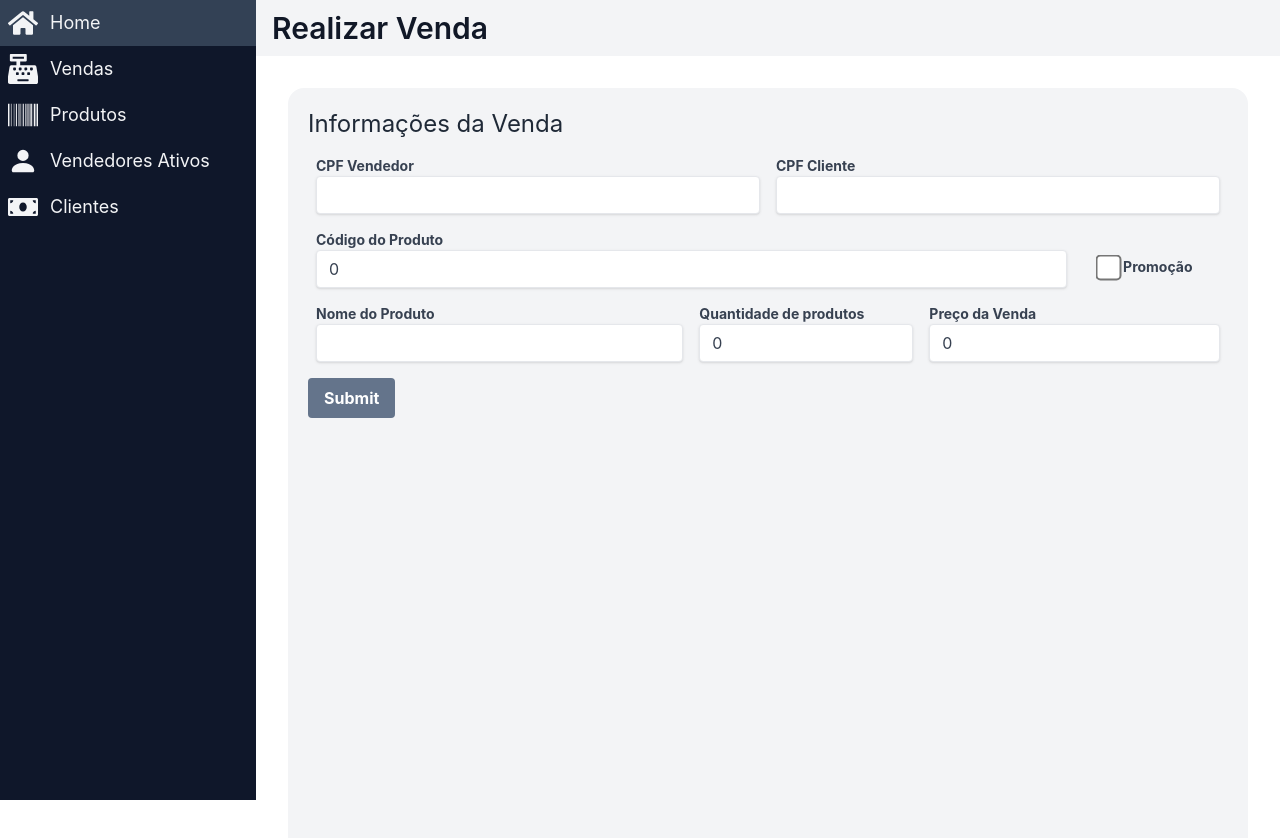
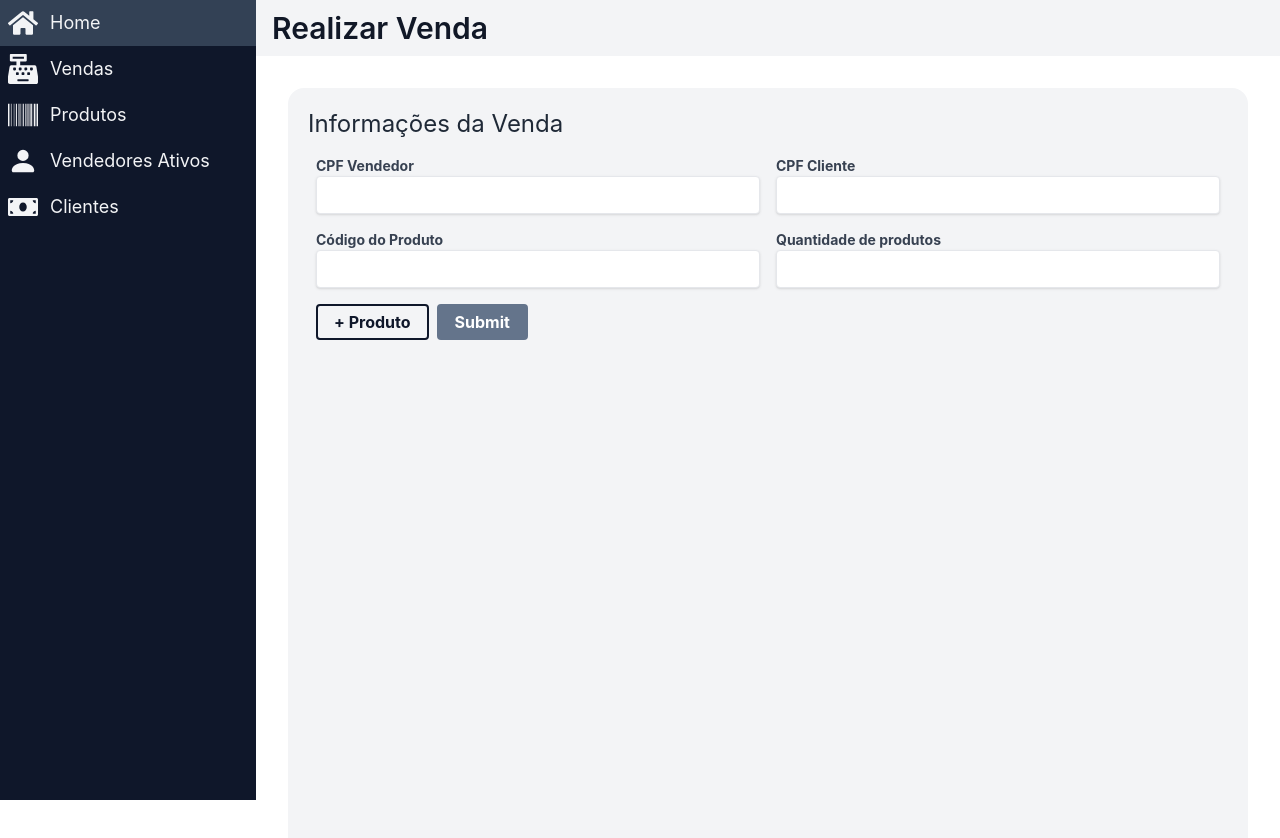
Before and after one commit to brunomariz/lab_engsoft, a Next.js app in the folder frontend/: page /vendas/vender in a window 1280 px wide. Shown: the top 838 px of the page. Built offline with nearby package versions, Linux system fonts and the light colour scheme.

Commit message:
feat: add array of products

```diff
--- a/frontend/components/Forms/VendaForm/VendaForm.tsx
+++ b/frontend/components/Forms/VendaForm/VendaForm.tsx
@@ -1,5 +1,5 @@
 import { Form, Formik } from "formik";
-import React from "react";
+import React, { useState } from "react";
 import {
   IVendaValidation,
   vendaValidation,
@@ -9,21 +9,22 @@ import Input from "../../Input/Input";
 type Props = {};
 
 function VendaForm({}: Props) {
+  const [numProducts, setnumProducts] = useState(1);
   const initialValues: IVendaValidation = {
     cpf_cliente: "",
     cpf_vendedor: "",
-    codigo_produto: 0,
-    em_promocao: false,
-    nome_produto: "",
-    preco_venda: 0,
-    quantidade_produto: 0,
+    produtos: [],
+    // codigo_produto: 0,
+    // em_promocao: false,
+    // nome_produto: "",
+    // preco_venda: 0,
+    // quantidade_produto: 0,
   };
   const handleSubmit = (values: IVendaValidation) => {
     console.log(values);
   };
   return (
     <div>
-      <h2 className="">Informações da Venda</h2>
       <Formik
         initialValues={initialValues}
         onSubmit={(values, actions) => {
@@ -37,11 +38,26 @@ function VendaForm({}: Props) {
             <Input label="CPF Vendedor" name="cpf_vendedor"></Input>
             <Input label="CPF Cliente" name="cpf_cliente"></Input>
           </div>
+          {Array.apply(null, Array(numProducts)).map((item, index) => {
+            return (
               <div className="grid grid-cols-12">
-            <div className="col-span-10">
-              <Input label="Código do Produto" name="codigo_produto"></Input>
+                <div className="col-span-6">
+                  <Input
+                    label="Código do Produto"
+                    name={`produtos.${index}.codigo_produto`}
+                  ></Input>
                 </div>
-            <div className="h-full flex items-center justify-center col-span-2">
+                <div className="col-span-6">
+                  <Input
+                    label="Quantidade de produtos"
+                    name={`produtos.${index}.quantidade_produto`}
+                  ></Input>
+                </div>
+              </div>
+            );
+          })}
+
+          {/* <div className="h-full flex items-center justify-center col-span-2">
                   <input
                     name="em_promocao"
                     type="checkbox"
@@ -53,24 +69,23 @@ function VendaForm({}: Props) {
                   >
                     Promoção
                   </label>
-            </div>
-          </div>
-          <div className="grid grid-cols-12">
+                </div> */}
+          {/* <div className="grid grid-cols-12">
             <div className="col-span-5">
               <Input label="Nome do Produto" name="nome_produto"></Input>
-            </div>
-            <div className="col-span-3">
-              <Input
-                label="Quantidade de produtos"
-                name="quantidade_produto"
-              ></Input>
             </div>
             <div className="col-span-4">
               <Input label="Preço da Venda" name="preco_venda"></Input>
             </div>
-          </div>
+          </div> */}
           <button
-            className="bg-slate-500 hover:bg-slate-700 text-white font-bold py-2 px-4 rounded focus:outline-none focus:shadow-outline"
+            onClick={() => setnumProducts(numProducts + 1)}
+            className=" text-slate-900 border-2 border-slate-900 font-bold py-1 mx-2 px-4 rounded focus:outline-none focus:shadow-outline"
+          >
+            + Produto
+          </button>
+          <button
+            className="bg-slate-500 hover:bg-slate-700 text-white font-bold py-1 border-2 border-slate-500 px-4 rounded focus:outline-none focus:shadow-outline"
             type="submit"
           >
             Submit
--- a/frontend/pages/vendas/vender.tsx
+++ b/frontend/pages/vendas/vender.tsx
@@ -1,4 +1,4 @@
-import React from "react";
+import React, { useState } from "react";
 import VendaForm from "../../components/Forms/VendaForm/VendaForm";
 import SidebarLayout from "../../components/SidebarLayout/SidebarLayout";
 
@@ -7,6 +7,7 @@ type Props = {};
 function Vender({}: Props) {
   return (
     <SidebarLayout title="Realizar Venda">
+      <h2 className="">Informações da Venda</h2>
       <VendaForm></VendaForm>
     </SidebarLayout>
   );
--- a/frontend/validation/venda/vendaValidation.ts
+++ b/frontend/validation/venda/vendaValidation.ts
@@ -1,21 +1,29 @@
-import { object, string, ref, number, bool } from "yup";
+import { object, string, ref, number, bool, array } from "yup";
 
 export interface IVendaValidation {
   cpf_cliente: string;
   cpf_vendedor: string;
-  codigo_produto: number;
-  nome_produto: string;
-  quantidade_produto: number;
-  em_promocao: boolean;
-  preco_venda: number;
+  produtos: {
+    codigo_produto: number;
+    // nome_produto: string;
+    quantidade_produto: number;
+    // em_promocao: boolean;
+    // preco_venda: number;
+  }[];
 }
 
 export const vendaValidation = object().shape({
   cpf_cliente: string(),
   cpf_vendedor: string().required("Campo obrigatório"),
-  codigo_produto: number().required("Campo obrigatório"),
-  nome_produto: string().required("Campo obrigatório"),
-  quantidade_produto: number().required("Campo obrigatório"),
-  em_promocao: bool(),
-  preco_venda: number().required("Campo obrigatório"),
+  produtos: array()
+    .of(
+      object().shape({
+        codigo_produto: number().required("Campo obrigatório"),
+        // nome_produto: string().required("Campo obrigatório"),
+        quantidade_produto: number().required("Campo obrigatório"),
+        // em_promocao: bool(),
+        // preco_venda: number().required("Campo obrigatório"),
+      })
+    )
+    .required("Campo obrigatorio"),
 });
```
Lines whose indentation alone changed are shown as unchanged.
